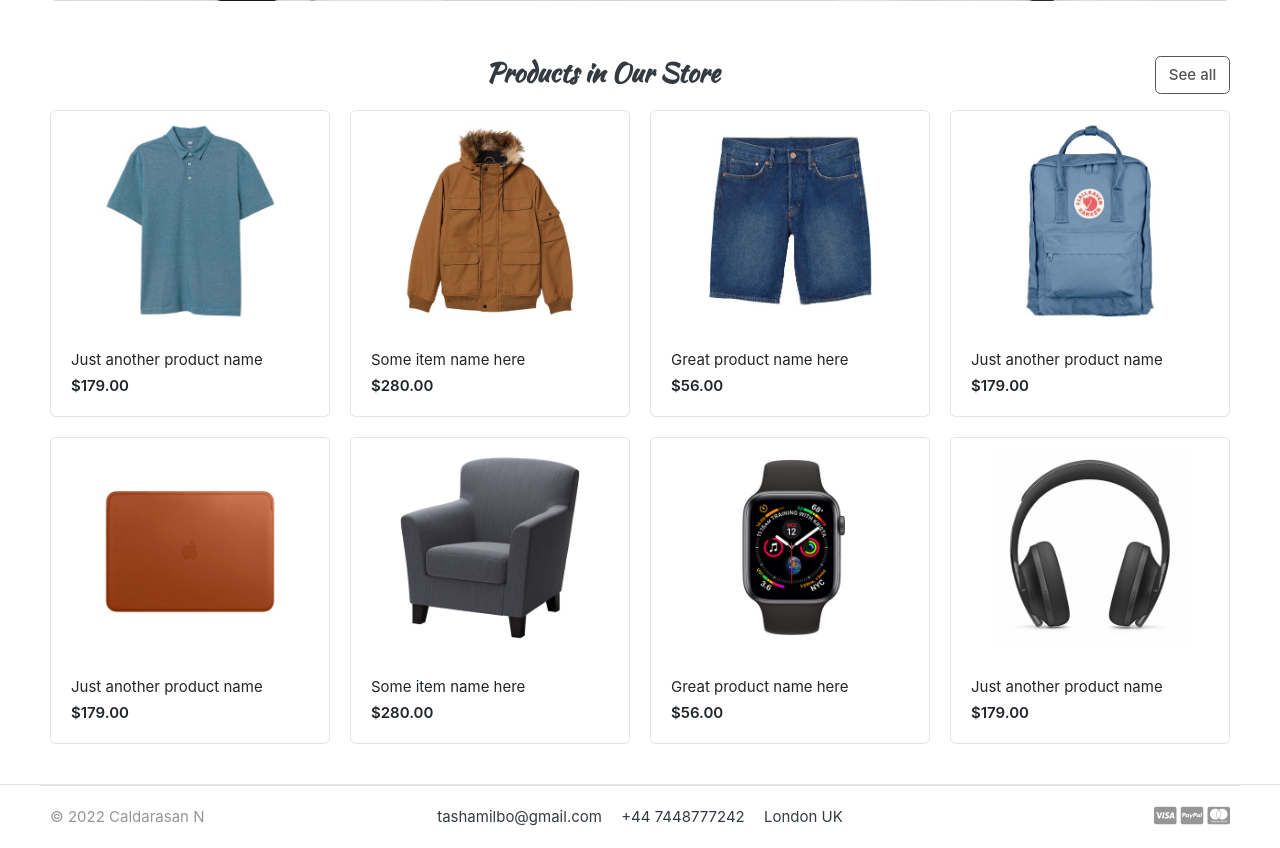
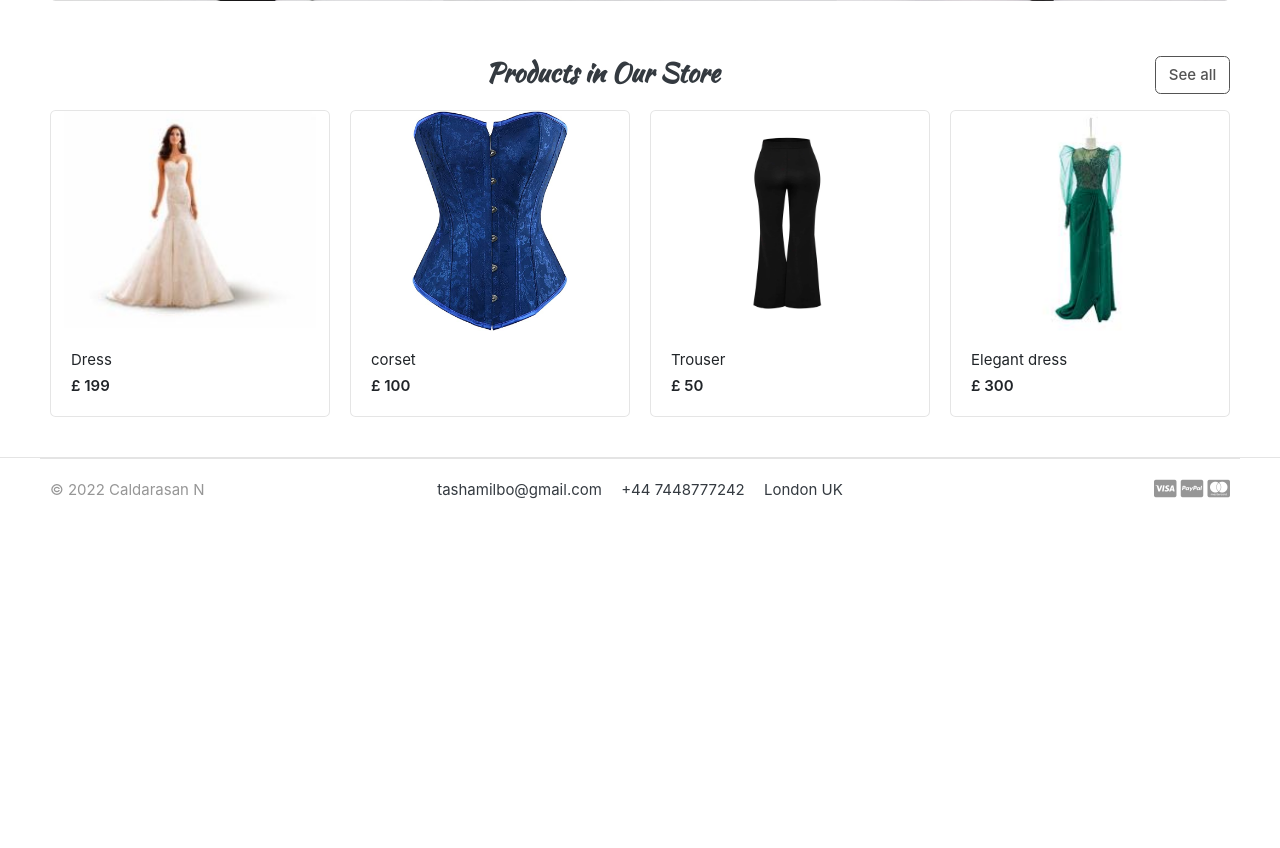
Before and after one commit to Nicolae77/TashaMilbo-app, a Django app: page / in a window 1280 px wide. Shown: the part 511-1359 px from the top of the page. After the commit the page ends 1010 px from the top, so only its background shows below. Run offline with Django 3.2, Linux system fonts and the light colour scheme; data comes from the database, SQL or seed files in the repository; both versions use the stored data as it was after the commit; some libraries are stand-ins or nearby versions; some web fonts are replaced.

Commit message:
home.html modified

```diff
--- a/tashamilbo/views.py
+++ b/tashamilbo/views.py
@@ -1,4 +1,10 @@
 from django.shortcuts import render
+from store.models import Product
 
 def home(request):
-    return render (request, 'home.html')
+    products = Product.objects.all().filter(is_available=True)
+
+    context = {
+        'products': products,
+    }
+    return render (request, 'home.html', context)
--- a/templates/home.html
+++ b/templates/home.html
@@ -30,78 +30,17 @@
 
 
 <div class="row">
+	{% for product in products %}
 	<div class="col-md-3">
 		<div class="card card-product-grid">
-			<a href="./product-detail.html" class="img-wrap"> <img src="{% static 'images/items/1.jpg' %}"> </a>
+			<a href="./product-detail.html" class="img-wrap"> <img src="{{ product.images.url }}"> </a>
 			<figcaption class="info-wrap">
-				<a href="./product-detail.html" class="title">Just another product name</a>
-				<div class="price mt-1">$179.00</div> <!-- price-wrap.// -->
+				<a href="./product-detail.html" class="title"> {{ product.product_name }} </a>
+				<div class="price mt-1">£ {{product.price }} </div> <!-- price-wrap.// -->
 			</figcaption>
 		</div>
 	</div> <!-- col.// -->
-	<div class="col-md-3">
-		<div class="card card-product-grid">
-			<a href="./product-detail.html" class="img-wrap"> <img src="{% static 'images/items/2.jpg' %}"> </a>
-			<figcaption class="info-wrap">
-				<a href="./product-detail.html" class="title">Some item name here</a>
-				<div class="price mt-1">$280.00</div> <!-- price-wrap.// -->
-			</figcaption>
-		</div>
-	</div> <!-- col.// -->
-	<div class="col-md-3">
-		<div class="card card-product-grid">
-			<a href="./product-detail.html" class="img-wrap"> <img src="{% static 'images/items/3.jpg' %}"> </a>
-			<figcaption class="info-wrap">
-				<a href="./product-detail.html" class="title">Great product name here</a>
-				<div class="price mt-1">$56.00</div> <!-- price-wrap.// -->
-			</figcaption>
-		</div>
-	</div> <!-- col.// -->
-	<div class="col-md-3">
-		<div class="card card-product-grid">
-			<a href="./product-detail.html" class="img-wrap"> <img src="{% static 'images/items/4.jpg' %}"> </a>
-			<figcaption class="info-wrap">
-				<a href="./product-detail.html" class="title">Just another product name</a>
-				<div class="price mt-1">$179.00</div> <!-- price-wrap.// -->
-			</figcaption>
-		</div>
-	</div> <!-- col.// -->
-	<div class="col-md-3">
-		<div class="card card-product-grid">
-			<a href="./product-detail.html" class="img-wrap"> <img src="{% static 'images/items/5.jpg' %}"> </a>
-			<figcaption class="info-wrap">
-				<a href="./product-detail.html" class="title">Just another product name</a>
-				<div class="price mt-1">$179.00</div> <!-- price-wrap.// -->
-			</figcaption>
-		</div>
-	</div> <!-- col.// -->
-	<div class="col-md-3">
-		<div class="card card-product-grid">
-			<a href="./product-detail.html" class="img-wrap"> <img src="{% static 'images/items/6.jpg' %}"> </a>
-			<figcaption class="info-wrap">
-				<a href="./product-detail.html" class="title">Some item name here</a>
-				<div class="price mt-1">$280.00</div> <!-- price-wrap.// -->
-			</figcaption>
-		</div>
-	</div> <!-- col.// -->
-	<div class="col-md-3">
-		<div class="card card-product-grid">
-			<a href="./product-detail.html" class="img-wrap"> <img src="{% static 'images/items/7.jpg' %}"> </a>
-			<figcaption class="info-wrap">
-				<a href="./product-detail.html" class="title">Great product name here</a>
-				<div class="price mt-1">$56.00</div> <!-- price-wrap.// -->
-			</figcaption>
-		</div>
-	</div> <!-- col.// -->
-	<div class="col-md-3">
-		<div class="card card-product-grid">
-			<a href="./product-detail.html" class="img-wrap"> <img src="{% static 'images/items/9.jpg' %}"> </a>
-			<figcaption class="info-wrap">
-				<a href="./product-detail.html" class="title">Just another product name</a>
-				<div class="price mt-1">$179.00</div> <!-- price-wrap.// -->
-			</figcaption>
-		</div>
-	</div> <!-- col.// -->
+	{% endfor %}
 </div> <!-- row.// -->
 
 </div><!-- container // -->
```
Also changed, not shown: db.sqlite3, media/photos/products/bluecorset.jpg (added), media/photos/products/corset4.png (added), media/photos/products/green.jpg (added), media/photos/products/image2.jpg (added), media/photos/products/trouser.webp (added).
